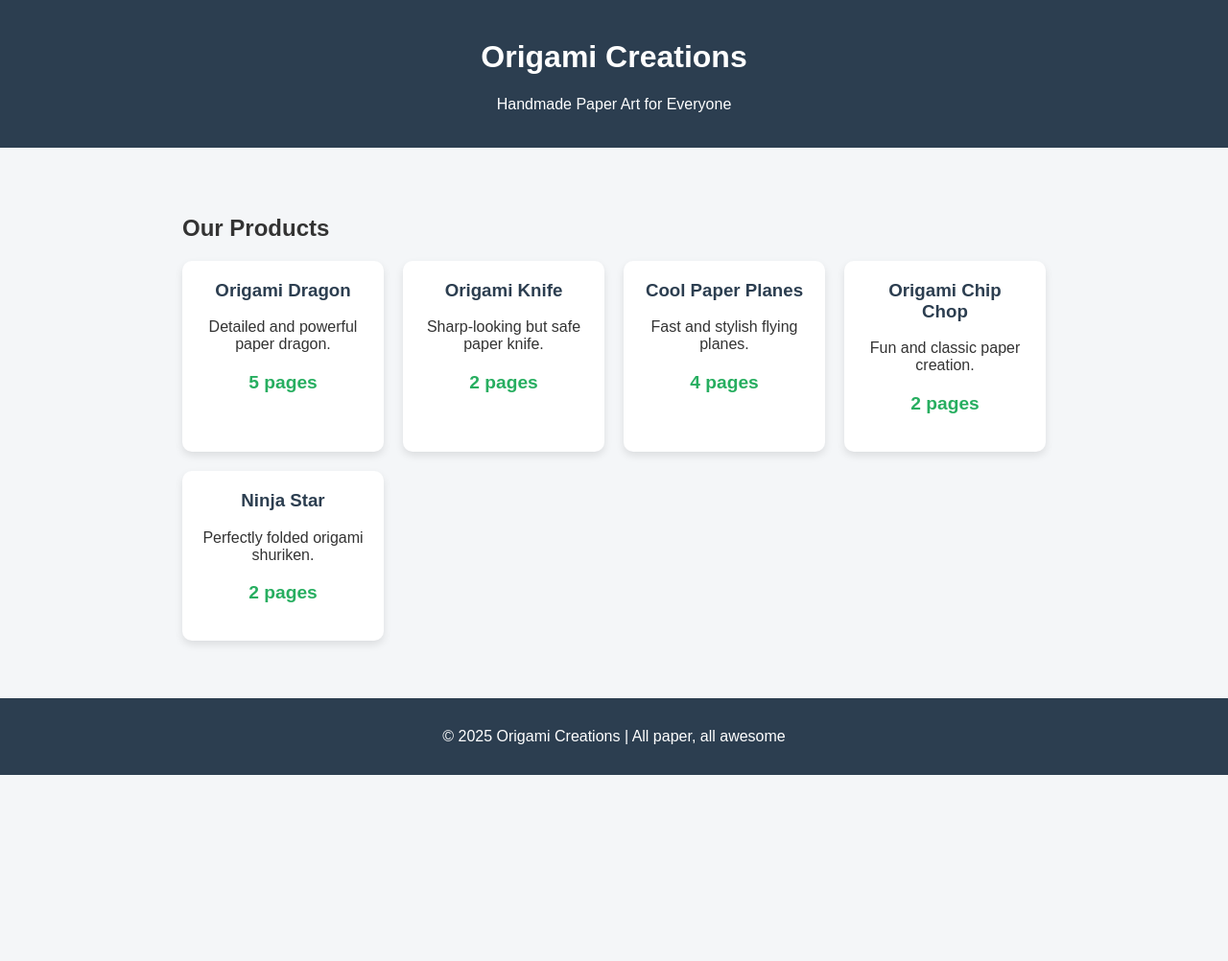
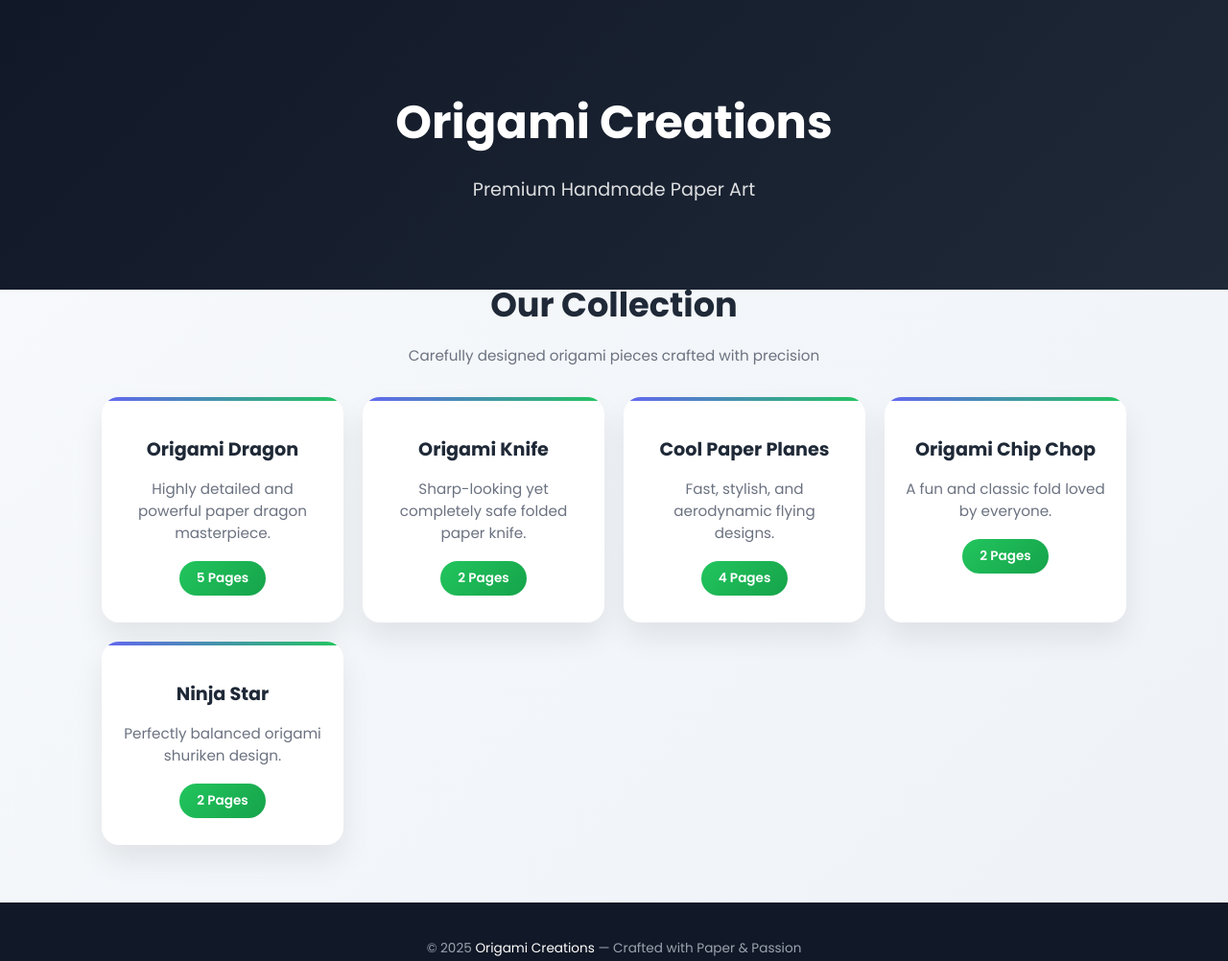
Before and after one commit to origami709/origami, a plain HTML site: page index.html in a window 1280 px wide. Shown: the whole page at 96% size. Before the commit the page ends 808 px from the top, so only its background shows below. Drawn offline with Linux system fonts and the light colour scheme.

Commit message:
Update index.html

```diff
--- a/index.html
+++ b/index.html
@@ -3,94 +3,179 @@
 <head>
   <meta charset="UTF-8" />
   <meta name="viewport" content="width=device-width, initial-scale=1.0" />
-  <title>Origami Creations Shop</title>
+  <title>Origami Creations | Premium Paper Art</title>
+  <link href="https://fonts.googleapis.com/css2?family=Poppins:wght@300;400;600;700&display=swap" rel="stylesheet">
   <style>
+    * {
+      box-sizing: border-box;
+      -webkit-tap-highlight-color: transparent;
+    }
     body {
-      font-family: Arial, sans-serif;
       margin: 0;
-      background-color: #f4f6f8;
-      color: #333;
+      font-family: 'Poppins', sans-serif;
+      background: linear-gradient(135deg, #f8fafc, #eef2f7);
+      color: #1f2937;
     }
+
+    /* HEADER */
     header {
-      background-color: #2c3e50;
+      background: linear-gradient(135deg, #111827, #1f2937);
       color: white;
-      padding: 20px;
+      padding: 60px 16px 70px;
       text-align: center;
     }
+    header h1 {
+      font-size: clamp(2rem, 5vw, 3rem);
+      margin-bottom: 10px;
+    }
+    header p {
+      font-size: clamp(1rem, 3vw, 1.2rem);
+      opacity: 0.85;
+    }
+
+    /* CONTAINER */
     .container {
-      max-width: 900px;
-      margin: 30px auto;
-      padding: 20px;
+      max-width: 1100px;
+      margin: -40px auto 60px;
+      padding: 0 16px;
     }
+
+    /* SECTION TITLE */
+    .section-title {
+      text-align: center;
+      margin-bottom: 32px;
+    }
+    .section-title h2 {
+      font-size: clamp(1.6rem, 4vw, 2.2rem);
+      margin-bottom: 8px;
+    }
+    .section-title p {
+      font-size: 0.95rem;
+      color: #6b7280;
+    }
+
+    /* PRODUCTS GRID */
     .products {
       display: grid;
-      grid-template-columns: repeat(auto-fit, minmax(200px, 1fr));
+      grid-template-columns: repeat(auto-fit, minmax(220px, 1fr));
       gap: 20px;
     }
+
+    /* CARD */
     .card {
       background: white;
-      border-radius: 10px;
-      padding: 20px;
-      box-shadow: 0 4px 8px rgba(0, 0, 0, 0.1);
+      border-radius: 18px;
+      padding: 24px 20px 28px;
       text-align: center;
+      box-shadow: 0 16px 30px rgba(0, 0, 0, 0.08);
+      transition: transform 0.25s ease, box-shadow 0.25s ease;
+      position: relative;
+      overflow: hidden;
+    }
+    .card::before {
+      content: '';
+      position: absolute;
+      top: 0;
+      left: 0;
+      width: 100%;
+      height: 4px;
+      background: linear-gradient(90deg, #6366f1, #22c55e);
+    }
+    .card:hover {
+      transform: translateY(-6px);
+      box-shadow: 0 26px 50px rgba(0, 0, 0, 0.12);
     }
     .card h3 {
-      margin-top: 0;
-      color: #2c3e50;
+      margin: 16px 0 8px;
+      font-size: 1.2rem;
     }
+    .card p {
+      font-size: 0.95rem;
+      color: #6b7280;
+      margin-bottom: 18px;
+    }
+
+    /* PRICE BADGE */
     .price {
-      font-size: 1.2em;
-      font-weight: bold;
-      color: #27ae60;
+      display: inline-block;
+      padding: 8px 18px;
+      border-radius: 999px;
+      background: linear-gradient(135deg, #22c55e, #16a34a);
+      color: white;
+      font-weight: 600;
+      font-size: 0.85rem;
     }
+
+    /* FOOTER */
     footer {
-      background-color: #2c3e50;
+      background: #111827;
+      color: #9ca3af;
+      text-align: center;
+      padding: 24px 16px;
+      font-size: 0.85rem;
+    }
+    footer span {
       color: white;
-      text-align: center;
-      padding: 15px;
-      margin-top: 40px;
+    }
+
+    /* MOBILE REFINEMENTS */
+    @media (max-width: 480px) {
+      header {
+        padding: 50px 14px 60px;
+      }
+      .card {
+        padding: 22px 18px 26px;
+      }
+      .price {
+        font-size: 0.8rem;
+        padding: 7px 16px;
+      }
     }
   </style>
 </head>
 <body>
   <header>
     <h1>Origami Creations</h1>
-    <p>Handmade Paper Art for Everyone</p>
+    <p>Premium Handmade Paper Art</p>
   </header>
 
   <div class="container">
-    <h2>Our Products</h2>
+    <div class="section-title">
+      <h2>Our Collection</h2>
+      <p>Carefully designed origami pieces crafted with precision</p>
+    </div>
+
     <div class="products">
       <div class="card">
         <h3>Origami Dragon</h3>
-        <p>Detailed and powerful paper dragon.</p>
-        <p class="price">5 pages</p>
+        <p>Highly detailed and powerful paper dragon masterpiece.</p>
+        <span class="price">5 Pages</span>
       </div>
       <div class="card">
         <h3>Origami Knife</h3>
-        <p>Sharp-looking but safe paper knife.</p>
-        <p class="price">2 pages</p>
+        <p>Sharp-looking yet completely safe folded paper knife.</p>
+        <span class="price">2 Pages</span>
       </div>
       <div class="card">
         <h3>Cool Paper Planes</h3>
-        <p>Fast and stylish flying planes.</p>
-        <p class="price">4 pages</p>
+        <p>Fast, stylish, and aerodynamic flying designs.</p>
+        <span class="price">4 Pages</span>
       </div>
       <div class="card">
         <h3>Origami Chip Chop</h3>
-        <p>Fun and classic paper creation.</p>
-        <p class="price">2 pages</p>
+        <p>A fun and classic fold loved by everyone.</p>
+        <span class="price">2 Pages</span>
       </div>
       <div class="card">
         <h3>Ninja Star</h3>
-        <p>Perfectly folded origami shuriken.</p>
-        <p class="price">2 pages</p>
+        <p>Perfectly balanced origami shuriken design.</p>
+        <span class="price">2 Pages</span>
       </div>
     </div>
   </div>
 
   <footer>
-    <p>&copy; 2025 Origami Creations | All paper, all awesome</p>
+    <p>&copy; 2025 <span>Origami Creations</span> — Crafted with Paper & Passion</p>
   </footer>
 </body>
 </html>
```
